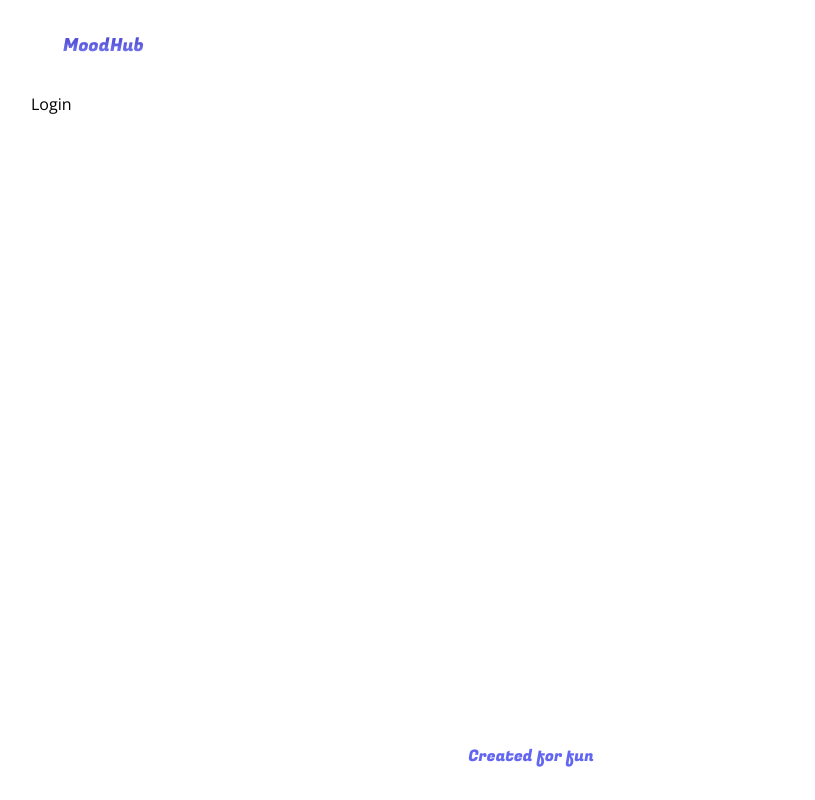
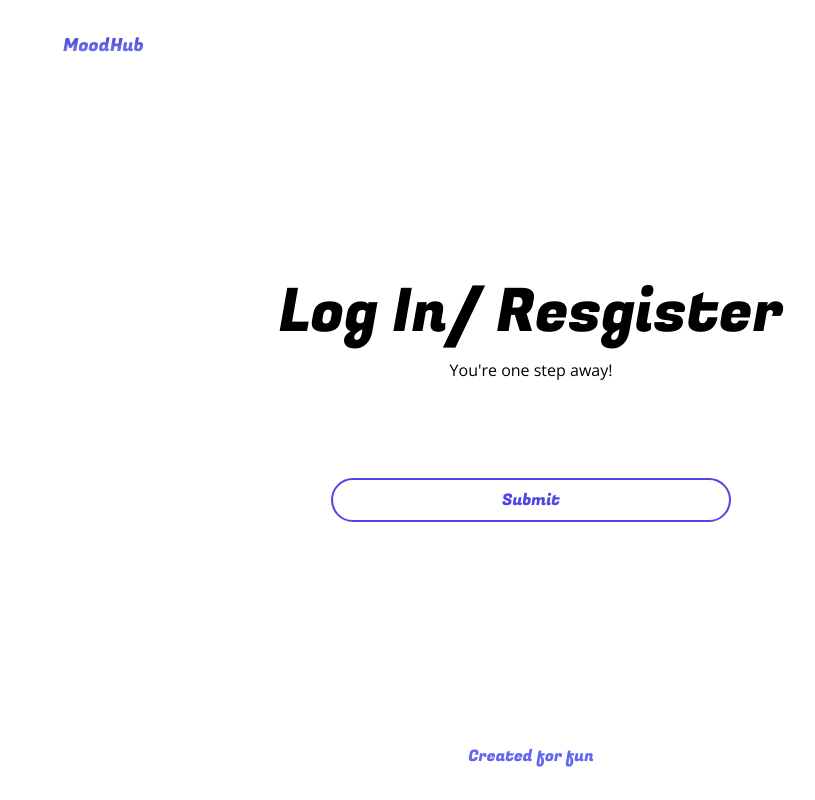
Before and after one commit to sajdakabir/mood_hub, a Next.js app: page /dashboard in a window 1280 px wide. Shown: the whole page, without its empty margins (109-924 px from the left). Built offline with nearby package versions, Linux system fonts and the light colour scheme.

Commit message:
feat: login

```diff
--- /dev/null
+++ b/components/Button.tsx
@@ -0,0 +1,15 @@
+import { Fugaz_One } from 'next/font/google';
+import React from 'react'
+
+const fugaz = Fugaz_One({ subsets: ["latin"], weight:['400'] });
+
+function Button(props) {
+    const {text, dark, full} = props
+  return (
+    <button className={'rounded-full overflow-hidden duration-200 hover:opacity-60 border-2 border-solid border-indigo-600 '+ (dark? ' text-white bg-indigo-600 ': 'text-indigo-600 ')+ (full ?' grid place-items-center w-full ' :' ')+ fugaz.className}>
+        <p className='px-6 sm:px-10 whitespace-nowrap py-2 sm:py3'>{text}</p>
+    </button>
+  )
+}
+
+export default Button
--- a/components/Hero.tsx
+++ b/components/Hero.tsx
@@ -1,5 +1,6 @@
 import { Fugaz_One } from 'next/font/google';
 import React from 'react';
+import Button from './Button';
 
 const fugaz = Fugaz_One({ subsets: ["latin"], weight:['400'] });
 
@@ -9,6 +10,11 @@ function Hero() {
       {/* <h1 className={'text-5xl sm:text-6xl md:text-7xl text-center ' +fugaz.className }>You’re tracking your <span className='textGradient'>GitHub</span>  contributions, now let’s commit to your<span className='textGradient'>mood!</span></h1> */}
       <h1 className={'text-5xl sm:text-6xl md:text-7xl text-center ' +fugaz.className }>You are tracking your <span className='textGradient'>GitHub</span>  contributions, why not your <span className='textGradient'>mood</span><span className='text-red-500'>?</span></h1>
       <p className='text-lg sm:text-xl md:text-2xl text-center w-full mx-auto max-w-[700px]'>Track your mood like it’s part of your repo<span className='font-semibold'>—because your mood deserves a daily commit too!</span></p>
+
+      <div className=' grid grid-cols-2 gap-4 w-fit mx-auto'>
+        <Button text="Sign Up" />
+        <Button text= "Login" dark />
+      </div>
     </div>
   )
 }
--- a/components/Login.tsx
+++ b/components/Login.tsx
@@ -1,8 +1,20 @@
+import { Fugaz_One } from 'next/font/google';
 import React from 'react'
+import Button from './Button';
+
+const fugaz = Fugaz_One({ subsets: ["latin"], weight:['400'] });
 
 function Login() {
   return (
-    <div>Login</div>
+    <div className='flex flex-col flex-1 justify-center items-center gap-4'>
+      <h3 className={ 'text-4xl sm:text-5xl md:text-6xl ' +fugaz.className}>Log In/ Resgister</h3>
+      <p> You&#39;re one step away!</p>
+      <input/>
+      <input/>
+      <div className='max-w-[400px] w-full mx-auto'>
+        <Button text="Submit" full/>
+      </div>
+    </div>
   )
 }
 
--- a/components/Main.tsx
+++ b/components/Main.tsx
@@ -5,7 +5,7 @@ function Main( props ) {
 
     const { children } = props;
   return (
-    <main className='flex-1 flex flex-col'>
+    <main className='flex-1 flex flex-col p-4 sm:p-8'>
         {children}
     </main>
   )
```
